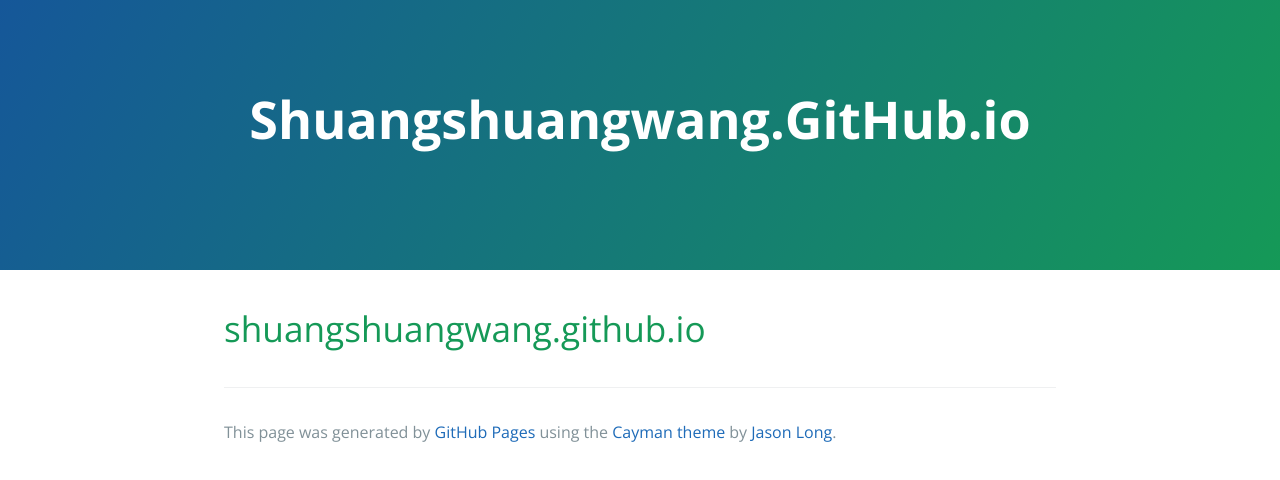
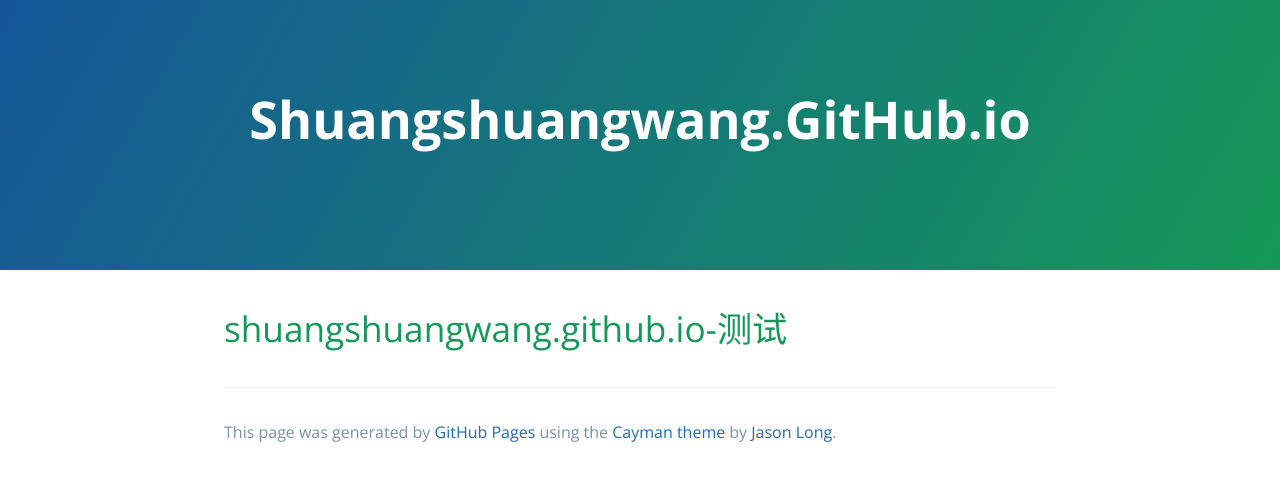
Before and after one commit to shuangshuangwang/shuangshuangwang.github.io, a plain HTML site: page index.html in a window 1280 px wide. Drawn offline with nearby package versions, Linux system fonts and the light colour scheme.

Commit message:
Update index.html

```diff
--- a/index.html
+++ b/index.html
@@ -17,7 +17,7 @@
 
     <section class="main-content">
       <h1>
-<a id="shuangshuangwanggithubio" class="anchor" href="#shuangshuangwanggithubio" aria-hidden="true"><span aria-hidden="true" class="octicon octicon-link"></span></a>shuangshuangwang.github.io</h1>
+<a id="shuangshuangwanggithubio" class="anchor" href="#shuangshuangwanggithubio" aria-hidden="true"><span aria-hidden="true" class="octicon octicon-link"></span></a>shuangshuangwang.github.io-测试</h1>
 
       <footer class="site-footer">
 
```
